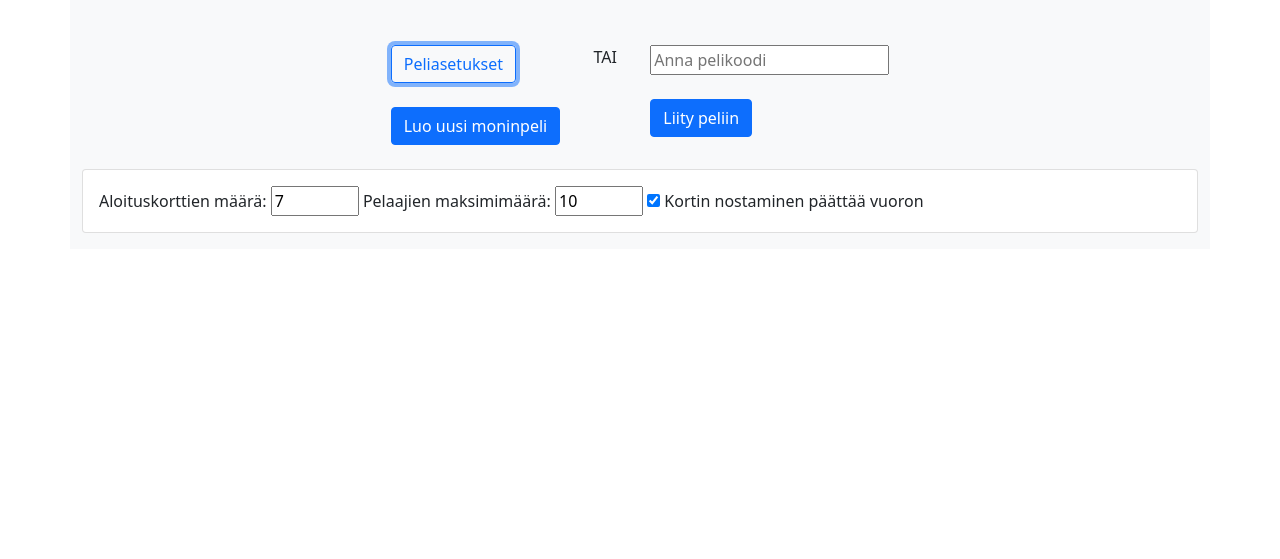
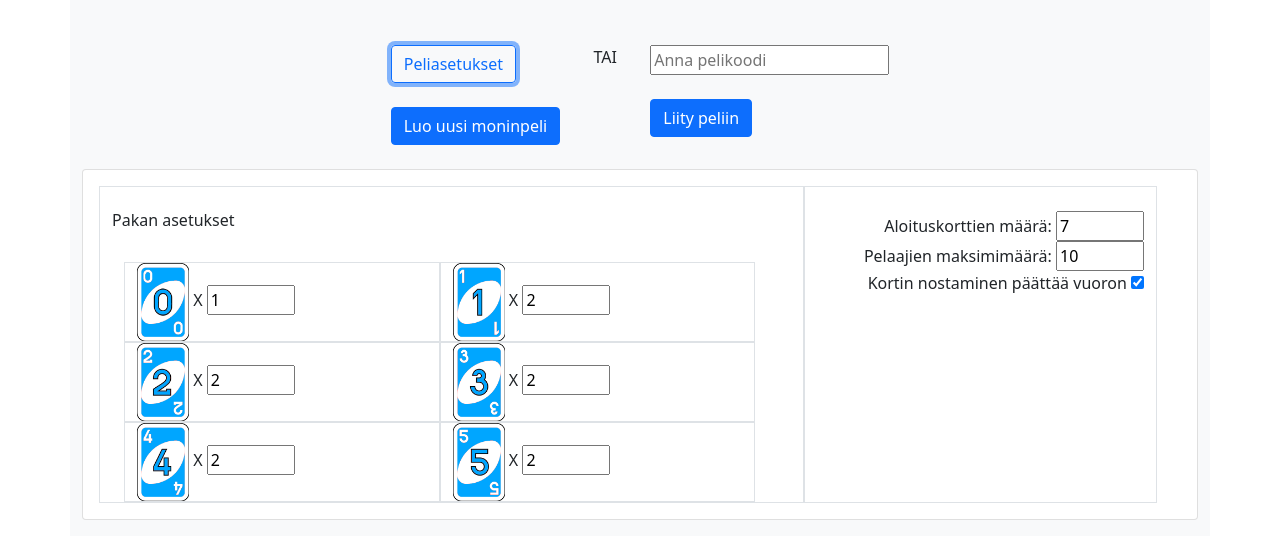
Before and after one commit to AleksiSalminen/UNOScript, a website with bundled scripts: page src/frontend/index.html in a window 1280 px wide. Both pictures are taken after a click on the button "Peliasetukset". Shown: the part 169-728 px from the top of the page. Built offline with nearby package versions, Linux system fonts and the light colour scheme; no server answers.

Commit message:
Start for manual deck creation

```diff
--- a/src/frontend/css/uno.css
+++ b/src/frontend/css/uno.css
@@ -24,3 +24,18 @@ table.cards td:hover {
     max-height:70%;
     margin: 0 auto;
 }
+
+.settings-card {
+    max-height:100%;
+}
+
+.settings-card-div {
+    max-height:5rem;
+    max-width:11rem;
+}
+
+.vertical-scrollable> .row {
+    height: 15rem;
+    width: 100%;
+    overflow-y: scroll;
+}
--- a/src/frontend/index.html
+++ b/src/frontend/index.html
@@ -31,7 +31,8 @@
 				</br></br>
 				<div class="d-flex justify-content-center">
 					<div>
-						<button class="btn btn-outline-primary" type="button" data-bs-toggle="collapse" data-bs-target="#collapseSettings" aria-expanded="false" aria-controls="collapseSettings">
+						<button class="btn btn-outline-primary" type="button" data-bs-toggle="collapse"
+							data-bs-target="#collapseSettings" aria-expanded="false" aria-controls="collapseSettings">
 							Peliasetukset
 						</button>
 						</br></br>
@@ -52,19 +53,123 @@
 				</div>
 				</br>
 				<div class="collapse" id="collapseSettings">
-					<div class="card card-body">
-						<div class="col-xs-2">
-							<label for="startCardsQuantity">Aloituskorttien määrä:</label>
-							<input type="number" id="startCardsQuantity" name="quantity" min="1" max="50" value="7">
-
-							<label for="playersMaxQuantity">Pelaajien maksimimäärä:</label>
-							<input type="number" id="playersMaxQuantity" name="quantity" min="2" max="50" value="10">
-
-							<input type="checkbox" id="drawCardSkip" name="skip" checked>
-							<label for="drawCardSkip">Kortin nostaminen päättää vuoron</label>
-
+					<div class="container">
+						<div class="card card-body row">
+							<div class="row">
+								<div class="col-8 border">
+									</br>
+									<h6>Pakan asetukset</h6>
+									</br>
+									<div class="container vertical-scrollable">
+										<div class="row">
+											<div class="col border settings-card-div">
+												<img src="./images/cards/Blue/0.png" class="settings-card">
+												X
+												<input type="number" id="card0Quantity" name="quantity" min="0" max="99"
+													value="1">
+											</div>
+											<div class="col border settings-card-div">
+												<img src="./images/cards/Blue/1.png" class="settings-card">
+												X
+												<input type="number" id="card1Quantity" name="quantity" min="0" max="99"
+													value="2">
+											</div>
+											<div class="col border settings-card-div">
+												<img src="./images/cards/Blue/2.png" class="settings-card">
+												X
+												<input type="number" id="card2Quantity" name="quantity" min="0" max="99"
+													value="2">
+											</div>
+											<div class="col border settings-card-div">
+												<img src="./images/cards/Blue/3.png" class="settings-card">
+												X
+												<input type="number" id="card3Quantity" name="quantity" min="0" max="99"
+													value="2">
+											</div>
+											<div class="col border settings-card-div">
+												<img src="./images/cards/Blue/4.png" class="settings-card">
+												X
+												<input type="number" id="card4Quantity" name="quantity" min="0" max="99"
+													value="2">
+											</div>
+											<div class="col border settings-card-div">
+												<img src="./images/cards/Blue/5.png" class="settings-card">
+												X
+												<input type="number" id="card5Quantity" name="quantity" min="0" max="99"
+													value="2">
+											</div>
+											<div class="col border settings-card-div">
+												<img src="./images/cards/Blue/6.png" class="settings-card">
+												X
+												<input type="number" id="card6Quantity" name="quantity" min="0" max="99"
+													value="2">
+											</div>
+											<div class="col border settings-card-div">
+												<img src="./images/cards/Blue/7.png" class="settings-card">
+												X
+												<input type="number" id="card7Quantity" name="quantity" min="0" max="99"
+													value="2">
+											</div>
+											<div class="col border settings-card-div">
+												<img src="./images/cards/Blue/8.png" class="settings-card">
+												X
+												<input type="number" id="card8Quantity" name="quantity" min="0" max="99"
+													value="2">
+											</div>
+											<div class="col border settings-card-div">
+												<img src="./images/cards/Blue/9.png" class="settings-card">
+												X
+												<input type="number" id="card9Quantity" name="quantity" min="0" max="99"
+													value="2">
+											</div>
+											<div class="col border settings-card-div">
+												<img src="./images/cards/Blue/10.png" class="settings-card">
+												X
+												<input type="number" id="card10Quantity" name="quantity" min="0" max="99"
+													value="2">
+											</div>
+											<div class="col border settings-card-div">
+												<img src="./images/cards/Blue/11.png" class="settings-card">
+												X
+												<input type="number" id="card11Quantity" name="quantity" min="0" max="99"
+													value="2">
+											</div>
+											<div class="col border settings-card-div">
+												<img src="./images/cards/Blue/12.png" class="settings-card">
+												X
+												<input type="number" id="card12Quantity" name="quantity" min="0" max="99"
+													value="2">
+											</div>
+											<div class="col border settings-card-div">
+												<img src="./images/cards/Black/13.png" class="settings-card">
+												X
+												<input type="number" id="card13Quantity" name="quantity" min="0" max="99"
+													value="4">
+											</div>
+											<div class="col border settings-card-div">
+												<img src="./images/cards/Black/14.png" class="settings-card">
+												X
+												<input type="number" id="card14Quantity" name="quantity" min="0" max="99"
+													value="4">
+											</div>
+										</div>
+									</div>
+								</div>
+								<div class="col-4 border text-end">
+									</br>
+									<label for="startCardsQuantity">Aloituskorttien määrä:</label>
+									<input type="number" id="startCardsQuantity" name="quantity" min="1" max="50"
+										value="7">
+									</br>
+									<label for="playersMaxQuantity">Pelaajien maksimimäärä:</label>
+									<input type="number" id="playersMaxQuantity" name="quantity" min="2" max="50"
+										value="10">
+									</br>
+									<label for="drawCardSkip">Kortin nostaminen päättää vuoron</label>
+									<input type="checkbox" id="drawCardSkip" name="skip" checked>
+								</div>
+							</div>
 						</div>
-
 					</div>
 				</div>
 			</div>
```
